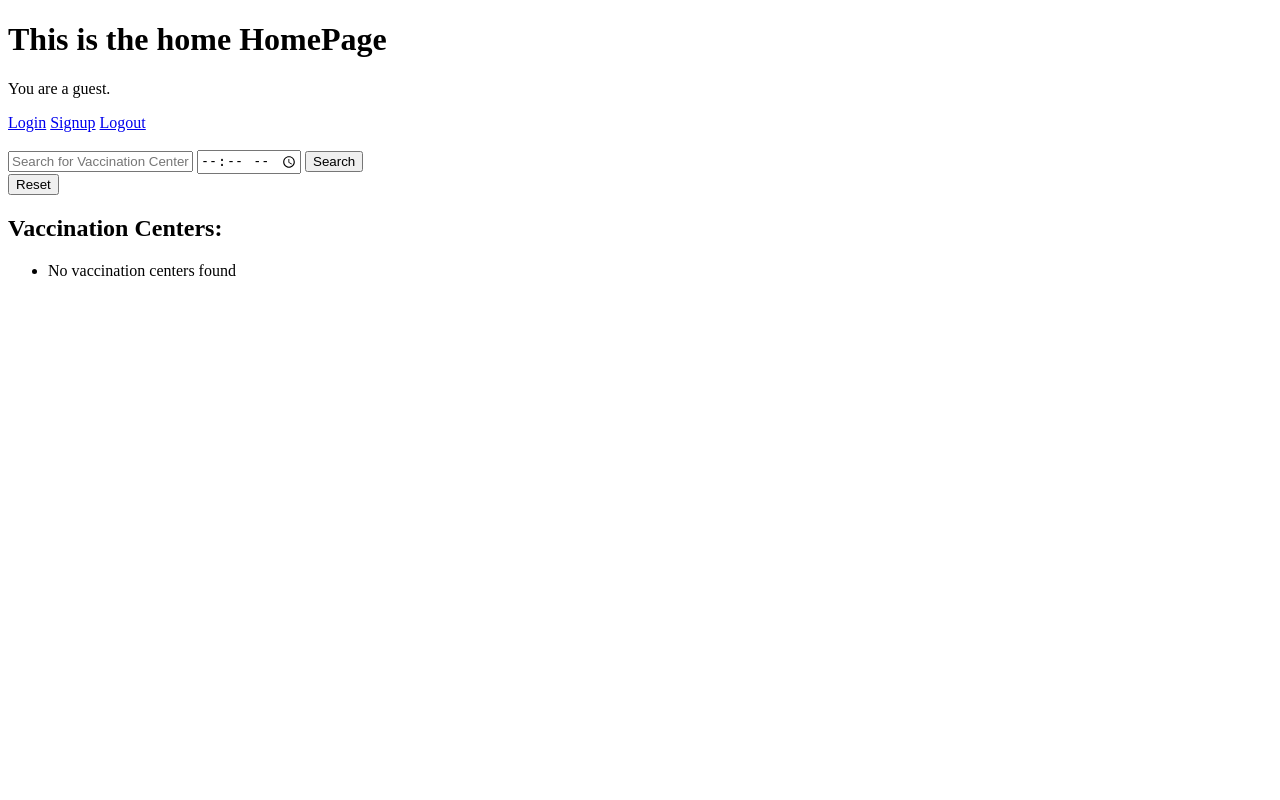
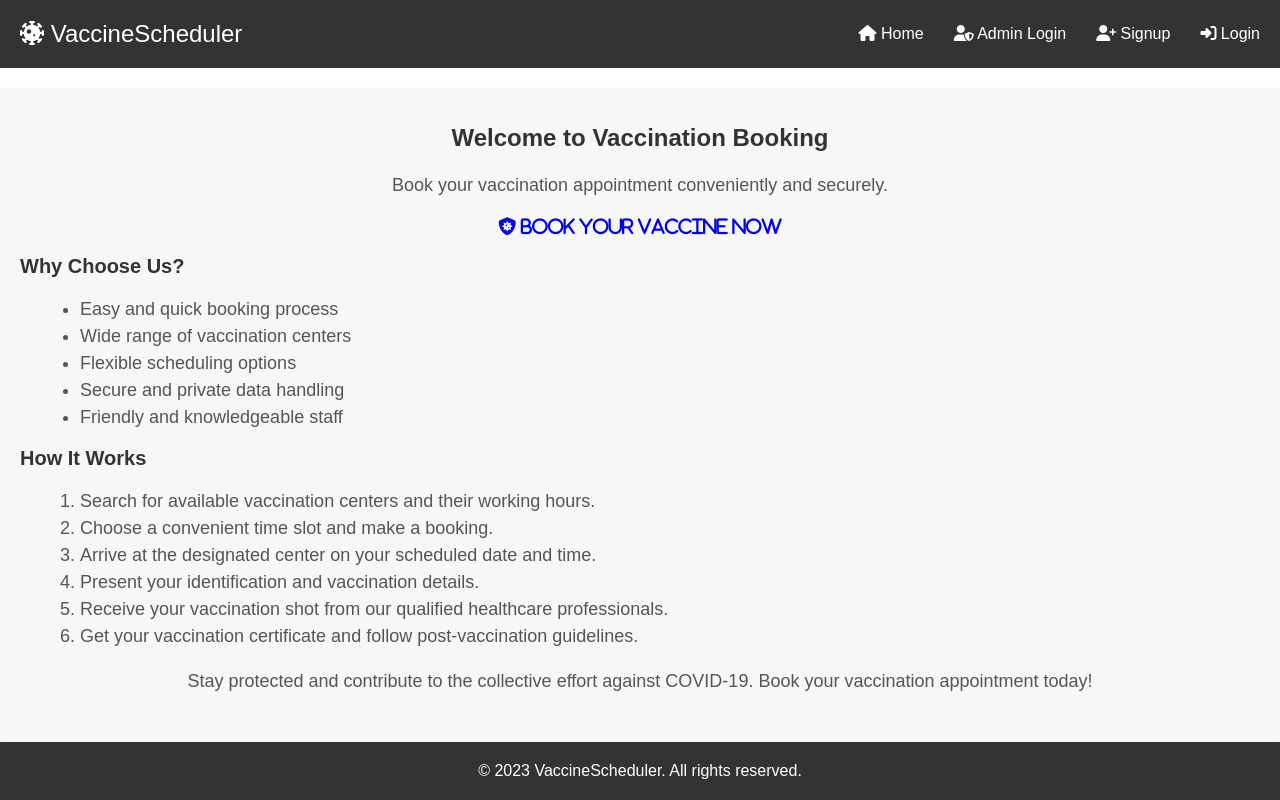
Before and after one commit to Santhanabalan/VaccinationScheduler, a Django app: page / in a window 1280 px wide. Run offline with Django 4.2, Linux system fonts and the light colour scheme; data that the repository does not hold is empty.

Commit message:
App: Frontend Design for Bookings
-- Implement modularized HTML files
-- Basic UI for the application

```diff
--- a/VaccinationScheduler/settings.py
+++ b/VaccinationScheduler/settings.py
@@ -11,7 +11,7 @@ https://docs.djangoproject.com/en/4.2/ref/settings/
 """
 
 from pathlib import Path
-
+import os
 # Build paths inside the project like this: BASE_DIR / 'subdir'.
 BASE_DIR = Path(__file__).resolve().parent.parent
 
@@ -119,6 +119,9 @@ USE_TZ = True
 # https://docs.djangoproject.com/en/4.2/howto/static-files/
 
 STATIC_URL = 'static/'
+STATICFILES_DIRS = [
+    os.path.join(BASE_DIR, 'static'),
+]
 
 # Default primary key field type
 # https://docs.djangoproject.com/en/4.2/ref/settings/#default-auto-field
--- /dev/null
+++ b/bookings/static/css/style.css
@@ -0,0 +1,130 @@
+body {
+    font-family: Arial, sans-serif;
+    margin: 0;
+    padding: 0;
+    display: flex;
+    flex-direction: column;
+    min-height: 100vh;
+  }
+
+  .navbar {
+    background-color: #333;
+    color: #fff;
+    display: flex;
+    justify-content: space-between;
+    padding: 10px;
+    margin-bottom: 20px;
+  }
+
+  .navbar .logo {
+    font-size: 24px;
+    color: #fff;
+    text-decoration: none;
+    margin-right: 20px;
+  }
+
+  .navbar ul {
+    list-style-type: none;
+    margin: 0;
+    padding: 0;
+    display: flex;
+    align-items: center;
+  }
+
+  .navbar li {
+    margin-left: 10px;
+  }
+
+  .navbar a {
+    color: #fff;
+    text-decoration: none;
+    padding: 10px;
+  }
+
+  .content {
+  flex: 1;
+  padding: 20px;
+  font-size: 18px;
+  background-color: #f7f7f7;
+  border-radius: 5px;
+  box-shadow: 0 2px 4px rgba(0, 0, 0, 0.1);
+  text-align: center;
+}
+
+.content h1 {
+  color: #333;
+  font-size: 24px;
+  margin-bottom: 20px;
+}
+
+.content p {
+  color: #555;
+  line-height: 1.5;
+  margin-bottom: 18px;
+}
+.content h2 {
+  color: #333;
+  font-size: 20px;
+  margin-bottom: 10px;
+  text-align:justify;
+}
+
+.content ul,
+.content ol {
+  color: #555;
+  margin-left: 20px;
+  margin-bottom: 15px;
+  text-align:justify;
+}
+
+.content li {
+  line-height: 1.5;
+  text-align:justify;
+}
+  .contact-form {
+    max-width: 400px;
+    margin: 0 auto;
+    text-align: center;
+  }
+
+  .form-group {
+    margin-bottom: 20px;
+  }
+
+  .form-group label {
+    display: block;
+    margin-bottom: 5px;
+    text-align: left;
+  }
+
+  .form-group input,
+  .form-group textarea {
+    width: 100%;
+    padding: 8px;
+    border: 1px solid #ccc;
+    border-radius: 4px;
+  }
+
+  .form-group button {
+    padding: 10px 20px;
+    background-color: #428bca;
+    color: #fff;
+    border: none;
+    border-radius: 4px;
+    cursor: pointer;
+  }
+
+  .form-group button:hover {
+    background-color: #3071a9;
+  }
+  .messages{
+    color: #555;
+    line-height: 1.5;
+    margin-bottom: 18px;
+  }
+    .footer {
+      background-color: #333;
+      color: #fff;
+      padding: 20px;
+      text-align: center;
+    }
--- /dev/null
+++ b/bookings/templates/bookings/base.html
@@ -0,0 +1,47 @@
+{% load static %}
+<!DOCTYPE html>
+<html>
+<head>
+  <title>Your Website</title>
+  <link rel="stylesheet" href="https://cdnjs.cloudflare.com/ajax/libs/font-awesome/6.4.0/css/all.min.css">
+  <link rel="stylesheet" type="text/css" href="{% static 'css/style.css' %}">
+</head>
+<body>
+    <div class="navbar">
+      <a class="logo" href="{% url 'home' %}"><i class="fa-solid fa-virus-covid"></i> VaccineScheduler</a>
+
+      <ul>
+        <li><a href="{% url 'home' %}"><i class="fas fa-home"></i> Home</a></li>
+        {% if request.user.is_staff %}
+          <li><a href="{% url 'admin_dashboard' %}"><i class="fa-solid fa-chart-line"></i> Dashboard</a></li>
+        {% else %}
+          <li><a href="{% url 'admin_login' %}"><i class="fas fa-user-shield"></i> Admin Login</a></li>
+        {% endif %}
+        {% if request.user.is_authenticated %}
+          <li><i class="fa-solid fa-user"></i> {{ request.user.username }}</li>
+          <li><a href="{% url 'logout' %}"><i class="fas fa-sign-out-alt"></i> Logout</a></li>
+        {% else %}
+          <li><a href="{% url 'signup' %}"><i class="fa-solid fa-user-plus"></i> Signup</a></li>
+          <li><a href="{% url 'login' %}"><i class="fas fa-sign-in-alt"></i> Login</a></li>
+        {% endif %}
+      </ul>
+    </div>
+
+    <div class="content">
+        {% block content %}
+
+        {% endblock content %}
+    </div>
+
+    <div class="footer">
+      &copy; 2023 VaccineScheduler. All rights reserved.
+    </div>
+    <script>
+      document.addEventListener('DOMContentLoaded', function() {
+        const datePicker = document.getElementById('date');
+        const today = new Date().toISOString().split('T')[0];
+        datePicker.min = today;
+      });
+    </script>
+</body>
+</html>
--- a/bookings/templates/bookings/index.html
+++ b/bookings/templates/bookings/index.html
@@ -1,43 +1,27 @@
-<!DOCTYPE html>
-<html lang="en">
-<head>
-    <meta charset="UTF-8">
-    <meta name="viewport" content="width=device-width, initial-scale=1.0">
-    <title>HomePage</title>
-</head>
-<body>
-    <h1>This is the home HomePage</h1>
-    {% if request.user.is_authenticated %}
-        <p>Your username is <b>{{ request.user.username }}</b></p>
-    {% else %}
-        <p>You are a guest.</p>
-    {% endif %}
-    <a href="{% url 'login' %}">Login</a>
-    <a href="{% url 'signup' %}">Signup</a>
-    <a href="{% url 'logout' %}">Logout</a>
-    <br><br>
+{% extends 'bookings/base.html' %}
+{% load static %}
+{% block content %}
+        <h1>Welcome to Vaccination Booking</h1>
+        <p>Book your vaccination appointment conveniently and securely.</p>
+        <a href="{% url 'book' %}"><i class="fa-solid fa-shield-virus"> Book Your Vaccine Now </i></a>
+        <h2>Why Choose Us?</h2>
+        <ul>
+          <li>Easy and quick booking process</li>
+          <li>Wide range of vaccination centers</li>
+          <li>Flexible scheduling options</li>
+          <li>Secure and private data handling</li>
+          <li>Friendly and knowledgeable staff</li>
+        </ul>
 
-    <form method="GET" action="{% url 'home' %}">
-        <input type="text" name="query" placeholder="Search for Vaccination Center" value="{{query}}">
-        <input type="time" name="time" placeholder="Search by time" value="{{search_time}}">
-        <button type="submit">Search</button>
-    </form>
-    <form method="GET" action="{% url 'home' %}">
-        <button type="submit">Reset</button>
-    </form>
+        <h2>How It Works</h2>
+        <ol>
+          <li>Search for available vaccination centers and their working hours.</li>
+          <li>Choose a convenient time slot and make a booking.</li>
+          <li>Arrive at the designated center on your scheduled date and time.</li>
+          <li>Present your identification and vaccination details.</li>
+          <li>Receive your vaccination shot from our qualified healthcare professionals.</li>
+          <li>Get your vaccination certificate and follow post-vaccination guidelines.</li>
+        </ol>
 
-    <h2>Vaccination Centers:</h2>
-    <ul>
-        {% for center in centers %}
-            <li>
-                <strong>{{ center.name }}</strong><br>
-                Address: {{ center.address }}<br>
-                Working Hours: {{ center.from_time }} - {{ center.to_time }}
-                <a href="{% url 'book_slot' center.id %}">Book a Slot</a>
-            </li>
-        {% empty %}
-            <li>No vaccination centers found</li>
-        {% endfor %}
-    </ul>
-</body>
-</html>
+        <p>Stay protected and contribute to the collective effort against COVID-19. Book your vaccination appointment today!</p>
+{% endblock content %}
--- a/bookings/urls.py
+++ b/bookings/urls.py
@@ -3,5 +3,6 @@ from . import views
 
 urlpatterns = [
     path('', views.home, name='home'),
+    path('book/', views.book, name='book'),
     path('book-slot/<int:center_id>/', views.book_slot, name='book_slot'),
 ]
--- a/bookings/views.py
+++ b/bookings/views.py
@@ -6,6 +6,9 @@ from .models import VaccinationCenter,VaccinationSlot,Booking
 # Create your views here.
 
 def home(request):
+    return render(request, 'bookings/index.html')
+
+def book(request):
     if request.method == 'GET':
         query = request.GET.get('query', '')
         search_time = request.GET.get('time')
@@ -29,7 +32,7 @@ def home(request):
         'search_time':search_time,
         'query':query
     }
-    return render(request, 'bookings/index.html', context)
+    return render(request, 'bookings/book.html', context)
 
 def book_slot(request, center_id):
     center = VaccinationCenter.objects.get(pk=center_id)
```
Also changed, not shown: bookings/templates/bookings/book.html (added, +34 -0 lines), bookings/templates/bookings/book_slot.html (+11 -12 lines).
